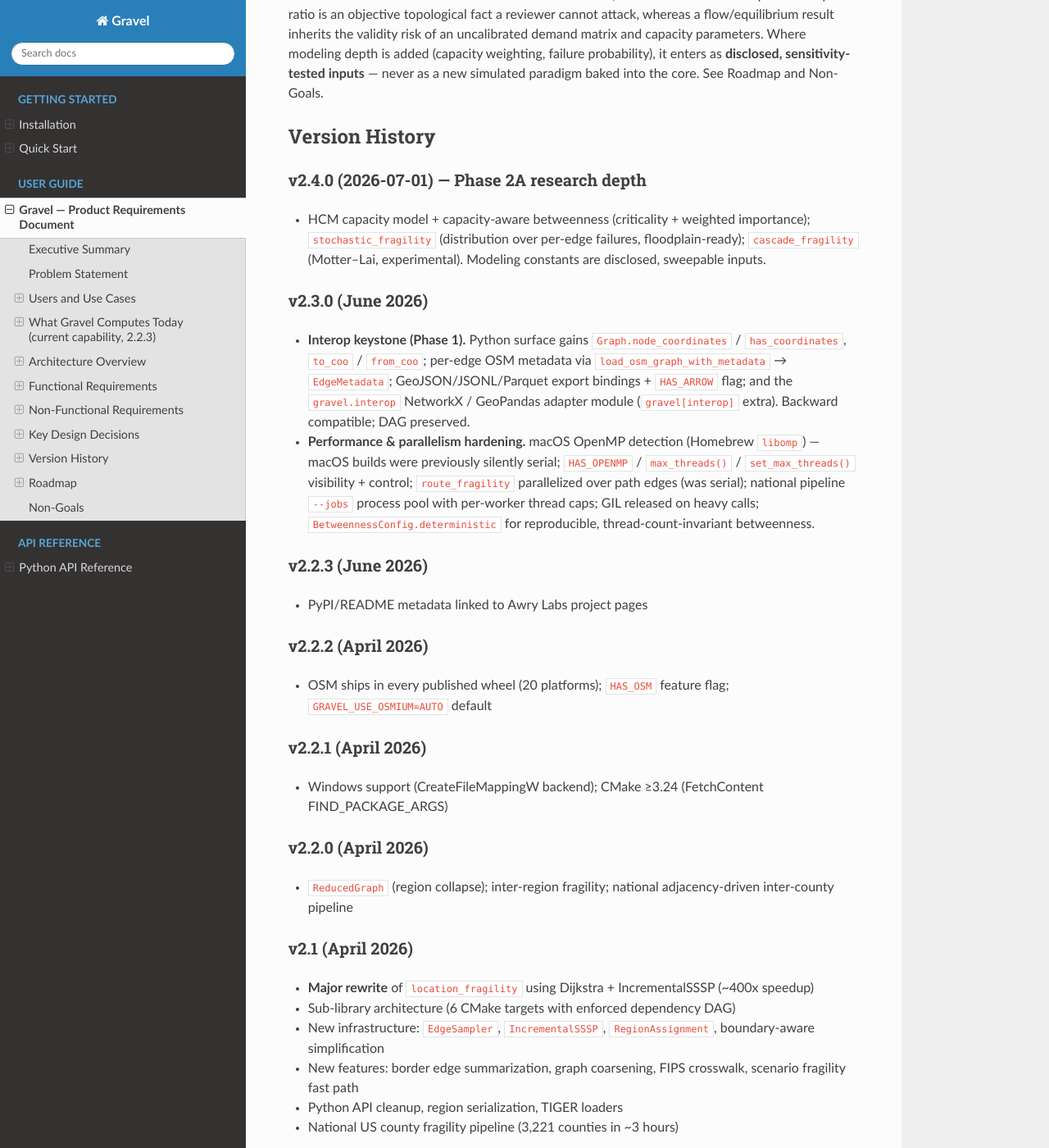
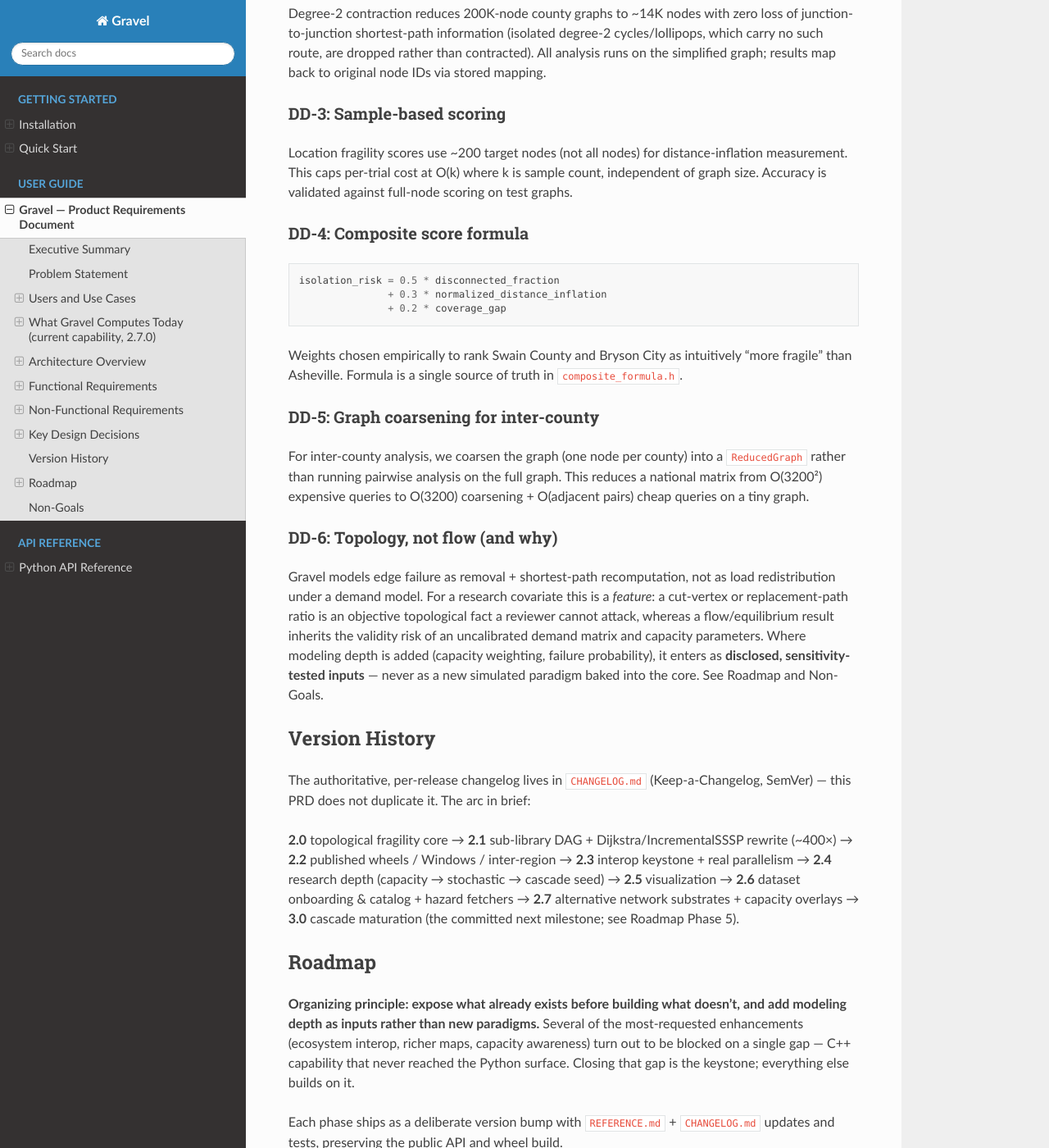
Before and after one commit to rhoekstr/gravel, a Sphinx documentation site: the page built from docs/PRD.md, in a window 1280 px wide and 1400 px high, scrolled down 7340 px. Shown: the whole window at 82% size. Built offline with Sphinx 7.4.7 and the Read the Docs theme 3.1.0, drawn with Linux system fonts in a browser that asks for light colours; pages that are not in the unit, such as notebooks, are missing from menus; some of the changed text lies outside the part shown.

Commit message:
docs(prd): refresh capability snapshot to 2.7 + sharpen v3.0 next steps
Update 'What Gravel Computes Today' from the stale 2.2.3 anchor to 2.7.0 (add analytical-depth, visualization, datasets/hazards, and network-substrate capability groups; reframe 'purely topological' to acknowledge capacity-as-disclosed-input per DD-6). Replace the ~50-line Version History — redundant with CHANGELOG.md and stale at 2.4.0 — with a pointer + one-line arc. Frame Phase 5 (cascade maturation) as the committed 3.0 next milestone now that Phase 4 shipped. Fix a stale 2.5.0 reference.

Co-Authored-By: Claude Opus 4.8 <noreply@anthropic.com>

```diff
--- a/docs/PRD.md
+++ b/docs/PRD.md
@@ -62,12 +62,14 @@ counties, states, and regions.
 5. **Directional analysis** — reveal asymmetric vulnerability (e.g., a coastal town's evacuation
    routes north are fine but east is fragile)
 
-## What Gravel Computes Today (current capability, 2.2.3)
+## What Gravel Computes Today (current capability, 2.7.0)
 
-Gravel's fragility analysis is **purely topological**: it removes edges and recomputes
-shortest-paths / isolation. There is no flow, capacity, load, or congestion model — edge `Weight` is
-a fixed travel-time scalar. This is a deliberate, defensible position (see Design Decisions and
-Roadmap), not an omission.
+Gravel's **core fragility is topological**: it removes edges and recomputes shortest-paths /
+isolation, with no traffic-assignment flow, congestion, or user-equilibrium model — edge `Weight` is
+a fixed travel-time scalar. Where modeling depth is added (capacity-weighted criticality since 2.4.0,
+per-edge failure probabilities, the experimental cascade, and real substrate capacity since 2.7.0),
+it enters as **disclosed, sensitivity-tested input arrays**, never as a new simulated paradigm in the
+core. This is a deliberate, defensible position (see DD-6 and the Roadmap), not an omission.
 
 **Routing & core**
 - OSM PBF, CSV, and programmatic graph construction; binary serialize/deserialize
@@ -90,6 +92,26 @@ Roadmap), not an omission.
 **Geographic & US**
 - Point-in-polygon node assignment, GeoJSON boundary loading, border-edge summarization, coarsening
 - TIGER/Line loaders (counties, states, CBSAs, places, urban areas), FIPS crosswalks
+
+**Analytical depth** (2.4.0; disclosed, sweepable inputs — DD-6)
+- `estimate_capacity` — per-edge PCE from `highway`/`lanes`; capacity-weighted betweenness (criticality)
+- `stochastic_fragility` — Monte Carlo over per-edge failure probabilities → a fragility *distribution*
+- `cascade_fragility` — Motter–Lai load-redistribution cascade (experimental; matures in 3.0)
+
+**Visualization** (2.5.0; `gravel[viz]`, pure Python, downstream of `to_geodataframe`)
+- `plot_fragility` — static quantitative choropleth (colorblind-safe) for research artifacts
+- `interactive_map` / `animate_failure` (lonboard WebGL) + self-contained `animate_failure_html` /
+  `dashboard_html` for comprehension and public reach; real road-shape geometry from 2B
+
+**Datasets & hazards** (2.6.0; `gravel.datasets`, `gravel[datasets]`)
+- Queryable dataset catalog + info-pull (`list()` / `info(id)` / `summary()`); `DatasetInfo` in core
+- Four hazard fetchers — NFHL flood, USGS ShakeMap, US Drought Monitor, FEMA NRI — each
+  `fetch(...) → (GeoDataFrame, Provenance)` + `edge_probabilities(...) → np.ndarray` feeding `stochastic_fragility`
+
+**Network substrates** (2.7.0; the engine is network-agnostic — roads were the first example)
+- Five infrastructure networks as first-class fragility substrates, each `load(...) → (Graph, capacity)`:
+  GridSFM & OPFData (power), CAIDA ITDK (internet), OpenFlights (air), GTFS (transit; incl. NYC/DC/Chicago presets)
+- BTS T-100 airline capacity overlay (`t100`, key-join); catalog spans 12 datasets
 
 ### Current limitations
 
@@ -288,55 +310,14 @@ inputs** — never as a new simulated paradigm baked into the core. See Roadmap
 
 ## Version History
 
-### v2.4.0 (2026-07-01) — Phase 2A research depth
-- HCM capacity model + capacity-aware betweenness (criticality + weighted importance);
-  `stochastic_fragility` (distribution over per-edge failures, floodplain-ready);
-  `cascade_fragility` (Motter–Lai, experimental). Modeling constants are disclosed, sweepable inputs.
+The authoritative, per-release changelog lives in [`CHANGELOG.md`](../CHANGELOG.md) (Keep-a-Changelog,
+SemVer) — this PRD does not duplicate it. The arc in brief:
 
-### v2.3.0 (June 2026)
-- **Interop keystone (Phase 1).** Python surface gains `Graph.node_coordinates` / `has_coordinates`,
-  `to_coo` / `from_coo`; per-edge OSM metadata via `load_osm_graph_with_metadata` → `EdgeMetadata`;
-  GeoJSON/JSONL/Parquet export bindings + `HAS_ARROW` flag; and the `gravel.interop` NetworkX /
-  GeoPandas adapter module (`gravel[interop]` extra). Backward compatible; DAG preserved.
-- **Performance & parallelism hardening.** macOS OpenMP detection (Homebrew `libomp`) — macOS
-  builds were previously silently serial; `HAS_OPENMP` / `max_threads()` / `set_max_threads()`
-  visibility + control; `route_fragility` parallelized over path edges (was serial); national
-  pipeline `--jobs` process pool with per-worker thread caps; GIL released on heavy calls;
-  `BetweennessConfig.deterministic` for reproducible, thread-count-invariant betweenness.
-
-### v2.2.3 (June 2026)
-- PyPI/README metadata linked to Awry Labs project pages
-
-### v2.2.2 (April 2026)
-- OSM ships in every published wheel (20 platforms); `HAS_OSM` feature flag;
-  `GRAVEL_USE_OSMIUM=AUTO` default
-
-### v2.2.1 (April 2026)
-- Windows support (CreateFileMappingW backend); CMake ≥3.24 (FetchContent FIND_PACKAGE_ARGS)
-
-### v2.2.0 (April 2026)
-- `ReducedGraph` (region collapse); inter-region fragility; national adjacency-driven inter-county
-  pipeline
-
-### v2.1 (April 2026)
-- **Major rewrite** of `location_fragility` using Dijkstra + IncrementalSSSP (~400x speedup)
-- Sub-library architecture (6 CMake targets with enforced dependency DAG)
-- New infrastructure: `EdgeSampler`, `IncrementalSSSP`, `RegionAssignment`, boundary-aware
-  simplification
-- New features: border edge summarization, graph coarsening, FIPS crosswalk, scenario fragility fast
-  path
-- Python API cleanup, region serialization, TIGER loaders
-- National US county fragility pipeline (3,221 counties in ~3 hours)
-
-### v2.0
-- Progressive elimination fragility with Monte Carlo / Greedy strategies
-- `AnalysisContext` performance cache
-- Scenario fragility (hazard footprint intersection)
-- Edge confidence scoring
-- Tiled fragility analysis
-
-### v1.0
-- Initial release: routing, CH, route fragility, county fragility index
+**2.0** topological fragility core → **2.1** sub-library DAG + Dijkstra/IncrementalSSSP rewrite (~400×)
+→ **2.2** published wheels / Windows / inter-region → **2.3** interop keystone + real parallelism →
+**2.4** research depth (capacity → stochastic → cascade seed) → **2.5** visualization → **2.6** dataset
+onboarding & catalog + hazard fetchers → **2.7** alternative network substrates + capacity overlays →
+**3.0** cascade maturation (the committed next milestone; see Roadmap Phase 5).
 
 ## Roadmap
 
@@ -537,9 +518,11 @@ capacity overlay; the catalog grows to 12.
   capacity-weighted analyses run on the new substrates through the same interfaces, capacity feeding
   the existing stochastic/cascade input array (consistent with DD-6).
 
-### Phase 5 — Cascade maturation (3.0, future state)
+### Phase 5 — Cascade maturation (3.0) — the committed next milestone
 
-**Premise: the cascade model exists; 3.0 makes it defensible.** `cascade_fragility` shipped
+With Phase 4 shipped (2.7.0), the real-capacity substrates the cascade was gated behind now exist, so
+this is Gravel's committed next step rather than a someday item. **Premise: the cascade model exists;
+3.0 makes it defensible.** `cascade_fragility` shipped
 experimental in 2.4.0 (Motter–Lai — load = betweenness, capacity = (1+α)×initial load,
 redistribute-and-iterate to a fixed point, reported as cascade-size-vs-α). It is this document's
 sanctioned alternative to traffic-assignment flow modeling (see Non-Goals). What keeps it
@@ -573,7 +556,7 @@ cross-arch libomp — exposed that build-time dependency clones are a release li
   nlohmann/json, pybind11, and Catch2 still `FetchContent`-clone from github at build time. Vendor or
   checksum-pin the rest so a release can never be blocked by an upstream host outage.
 - **conda-forge is stale (targets 2.2.x) — currently not a supported channel.** The README and docs no
-  longer advertise it. Either revive the feedstock and bump it to the current PyPI release (2.5.0), or
+  longer advertise it. Either revive the feedstock and bump it to the current PyPI release (2.7.0), or
   formally drop conda-forge; until then, PyPI is the only distribution.
 - ✅ **Refreshed headline performance numbers** (2026-07-01, `bench/baselines/routing_performance.md`).
   Re-benchmarked Release + OpenMP on real counties: distance matrix and `route_fragility` are ~5×
```
